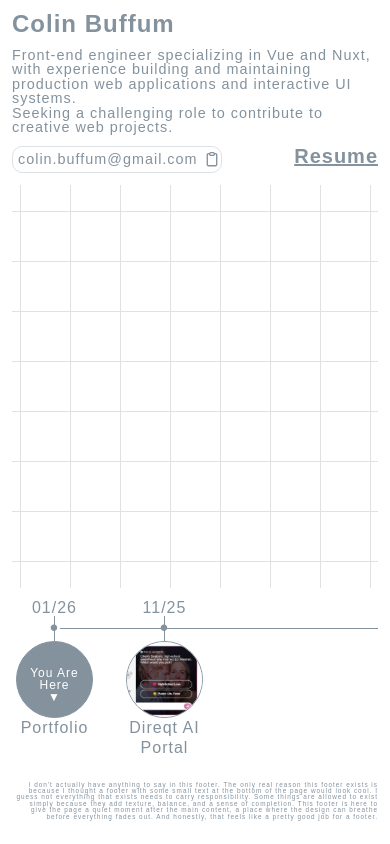
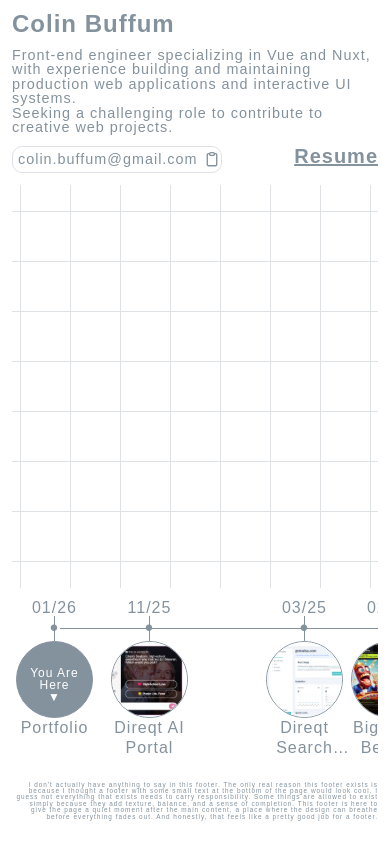
Before and after one commit to sbboard/portfolio_2026, a Vue app: page / in a window 390 px wide. Built offline with nearby package versions, Linux system fonts and the light colour scheme; no server answers; a web font is replaced by a local one.

Commit message:
fix: adjust minimum width of timeline entries for better responsiveness on small screens

```diff
--- a/src/components/Timeline/_Main.vue
+++ b/src/components/Timeline/_Main.vue
@@ -56,5 +56,11 @@ const { getDateRange, findProjectByDate } = useProjects();
             min-width: 25px;
         }
     }
+
+    @media (max-width: 500px) {
+        .timeline .entryWrap {
+            min-width: 10px;
+        }
+    }
 }
 </style>
```
